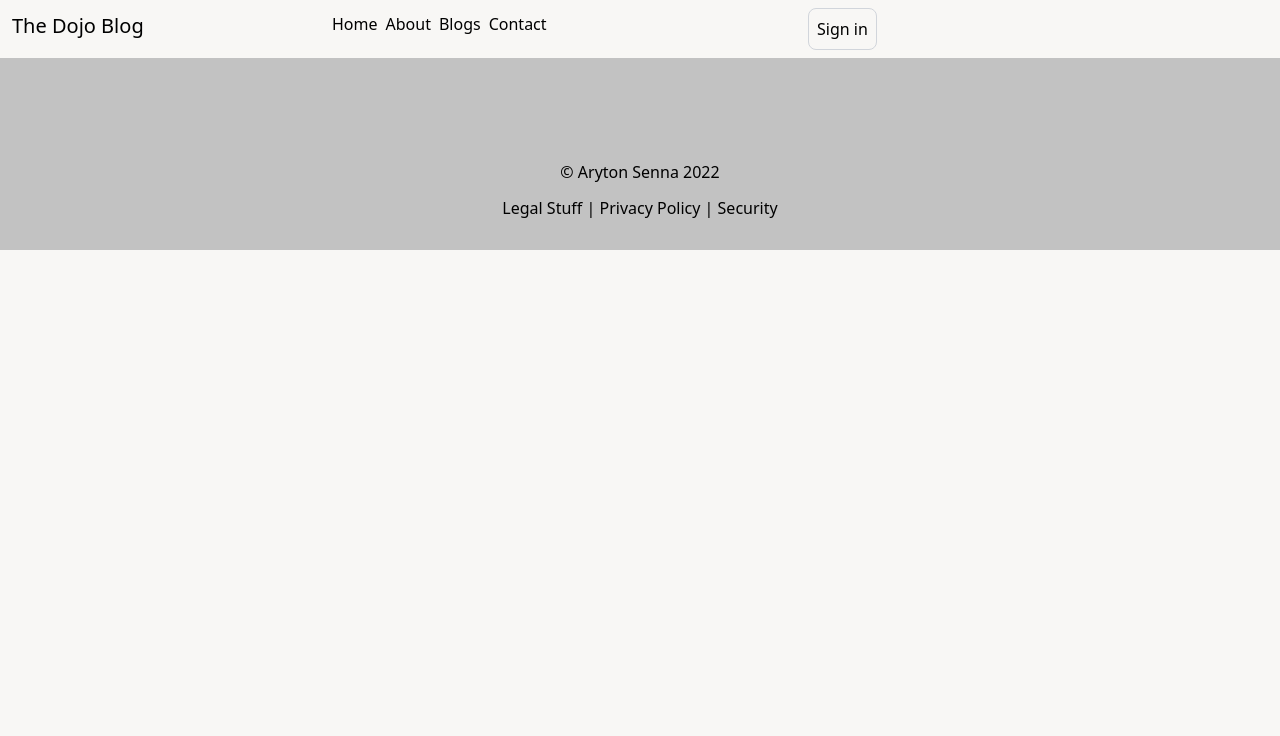
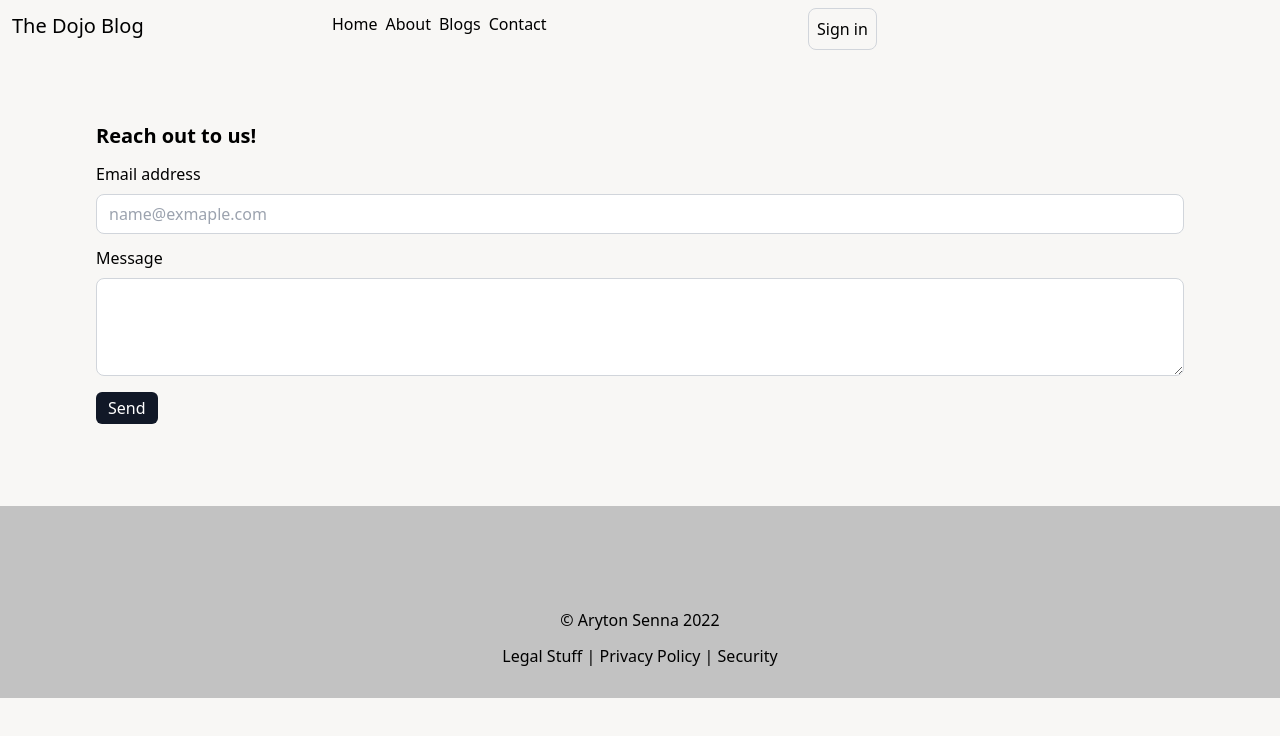
Before and after one commit to briangor/tailwind-site, a plain HTML site: page contact.html in a window 1280 px wide. Drawn offline with nearby package versions, Linux system fonts and the light colour scheme.

Commit message:
update contact.html

```diff
--- a/contact.html
+++ b/contact.html
@@ -35,11 +35,16 @@
                 <button class="rounded-lg border border-gray-300 px-2 py-2">Sign in</button>
             </div>
         </div>
-
-
     </nav>
 
-
+   <div class="mx-24 mt-16 h-96">
+    <h5 class="text-xl font-semibold mb-3">Reach out to us!</h5>
+    <label for="email">Email address</label>
+    <input class="block w-full h-10 rounded-lg border border-gray-300 px-3 mt-2 mb-3" type="text" name="email" id="email" placeholder="name@exmaple.com" >
+    <label for="email">Message</label>
+    <textarea class="block w-full border border-gray-300 rounded-lg mt-2" name="message" id="message" cols="3" rows="4"></textarea>
+    <button class="bg-gray-900 text-white py-1 px-3 rounded-md mt-4">Send</button>
+   </div>
 
 
     <div class="w-full h-48 bg-footerColor text-center p-24 leading-9">
```
